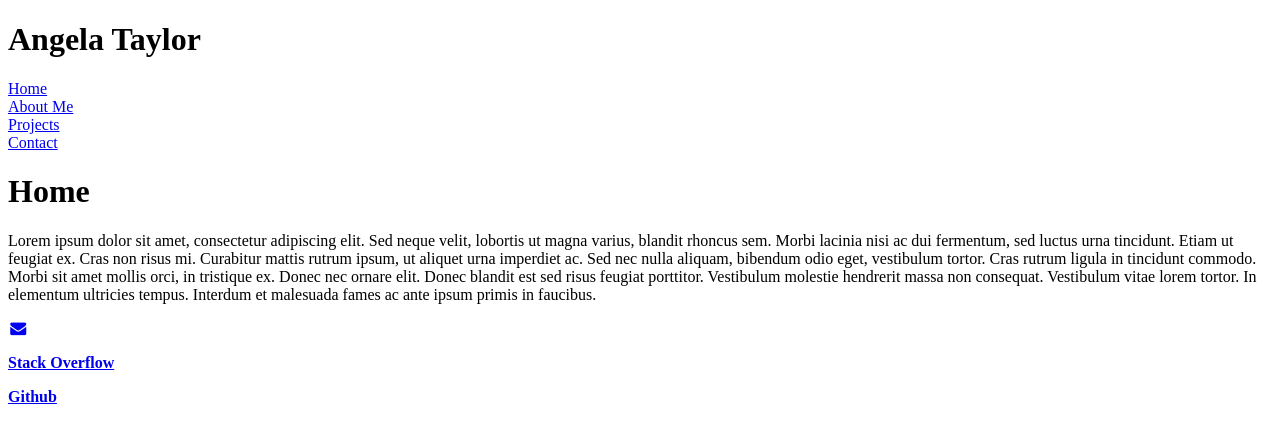
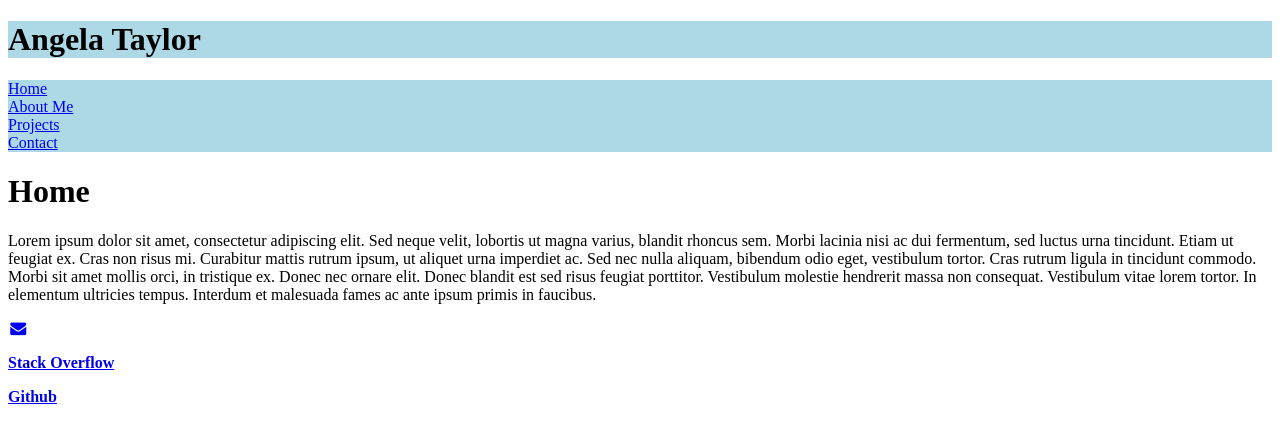
Before and after one commit to AngelaTaylor87/React-Portfolio, a React (Create React App) app: page / in a window 1280 px wide. Shown: the top 440 px of the page. Built offline with nearby package versions, Linux system fonts and the light colour scheme.

Commit message:
added bg

```diff
--- a/src/App.js
+++ b/src/App.js
@@ -1,6 +1,7 @@
 import React from "react";
+import Header from "./components/Header";
 import PortfolioContainer from "./components/PortfolioContainer";
 
-const App = () => <PortfolioContainer />;
+const App = () => <><Header /><PortfolioContainer /></>;
 
 export default App;
--- a/src/components/Header.js
+++ b/src/components/Header.js
@@ -1,9 +1,12 @@
-import React from "react";
 
-export default function Header() {
+
+
+const Header = () => {
     return (
-<div>
-  <h1>Angela Taylor</h1>
-  </div>
-  );
+        <header style={{backgroundColor: "lightblue"}}>
+            <h1>Angela Taylor</h1>
+        </header>
+    )
 }
+
+export default Header
--- a/src/components/NavTabs.js
+++ b/src/components/NavTabs.js
@@ -4,6 +4,7 @@ import React from 'react';
 // We assign them to their own variable names
 function NavTabs({ currentPage, handlePageChange }) {
   return (
+    <header style={{backgroundColor: "lightblue"}}>
     <div className="nav nav-tabs">
     <div className="nav-item">
 
@@ -52,6 +53,7 @@ function NavTabs({ currentPage, handlePageChange }) {
 
     </div>
     </div>
+    </header>
   );
 }
 
--- a/src/components/PortfolioContainer.js
+++ b/src/components/PortfolioContainer.js
@@ -1,5 +1,5 @@
 import React, { useState } from 'react';
-import Header from './Header'
+// import Header from './Header'
 import NavTabs from './NavTabs';
 import Home from './pages/Home';
 import About from './pages/About';
@@ -33,7 +33,7 @@ export default function PortfolioContainer() {
 
   return (
     <div>
-       <Header />
+       {/* <Header /> */}
       {/* We are passing the currentPage from state and the function to update it */}
       <NavTabs currentPage={currentPage} handlePageChange={handlePageChange} />
       {/* Here we are calling the renderPage method which will return a component  */}
```
